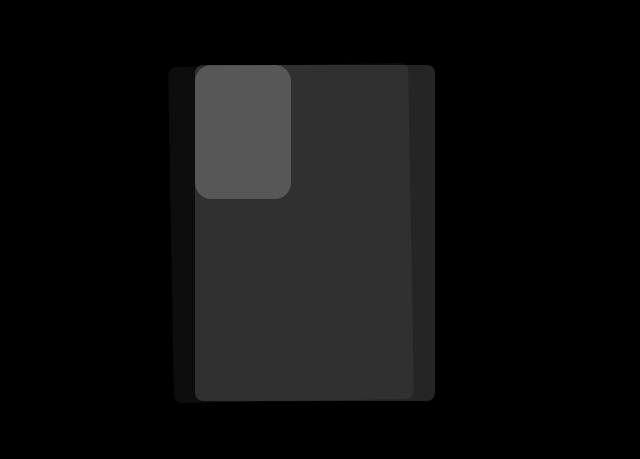
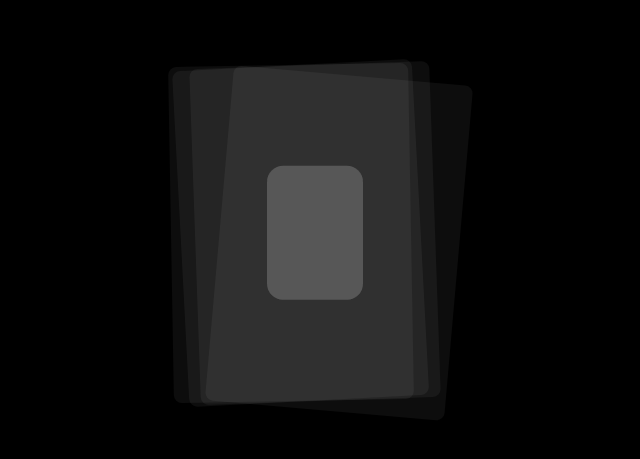
Before and after one commit to MichalMazur87/js, a plain HTML site: page index.html in a window 1280 px wide. Shown: the part 167-626 px from the top of the page, without its empty margins (325-965 px from the left). Drawn offline with Linux system fonts and the light colour scheme.

Commit message:
Style edit

```diff
--- a/index.html
+++ b/index.html
@@ -17,14 +17,15 @@
   </head>
   <body>
     <div class="card-group">
-        <div class="big-card card"></div>
-        <div class="big-card card"></div>
-        <div class="big-card card"></div>
+        <div class="little-card card"></div>
         <div class="big-card card"></div>
         <div class="little-card card"></div>
+        <div class="big-card card"></div>
         <div class="little-card card"></div>
+        <div class="big-card card"></div>
         <div class="little-card card"></div>
-        <div class="little-card card"></div>
+        <div class="big-card card"></div>
+
     </div>
   </body>
 
--- a/style.css
+++ b/style.css
@@ -17,9 +17,9 @@ body {
 }
 
 .card {
-
     background-color: rgba(255,255,255,0.05);
     position: absolute;
+    transition: transform 80ms cubic-bezier(.05, .43, .25, .95);
 }
 
 .big-card {
@@ -30,8 +30,55 @@ body {
 .little-card {
     width: 12vmin;
     border-radius: 2vmin;
+    left: 50%;
+    top: 50%;
+    transform: translate(-50%, -50%)
 }
 
-.big-card:nth-child(1) {
-    transform: translate(-10%) rotate(-1deg);
+.big-card:nth-child(2) {
+    transform: translateX(-10%) rotate(-1deg);
 }
+
+.big-card:nth-child(4) {
+    transform: rotate(-2deg);
+}
+
+.big-card:nth-child(6) {
+    transform: translateX(-6%) rotate(-3deg);
+}
+
+.big-card:nth-child(8) {
+    transform: translate(10%,3%) rotate(5deg);
+}
+
+.card-group:hover > .big-card:nth-child(2) {
+    transform: translate(-70%, 16%) rotate(-24deg);
+}
+
+.card-group:hover > .big-card:nth-child(4) {
+    transform: translate(-25%, 8%) rotate(-8deg);
+}
+
+.card-group:hover > .big-card:nth-child(6) {
+    transform: translate(25%, 8%) rotate(8deg);
+}
+
+.card-group:hover > .big-card:nth-child(8) {
+    transform: translate(75%, 16%) rotate(24deg);
+}
+
+.card-group:hover > .little-card:nth-child(1) {
+    transform: translate(200%, -160%) rotate(-15deg);
+}
+
+.card-group:hover > .little-card:nth-child(3) {
+    transform: translate(160%, 170%) rotate(15deg);
+}
+
+.card-group:hover > .little-card:nth-child(5) {
+    transform: translate(-200%, -170%) rotate(15deg);
+}
+
+.card-group:hover > .little-card:nth-child(7) {
+    transform: translate(-280%, 140%) rotate(-15deg);
+}
```
